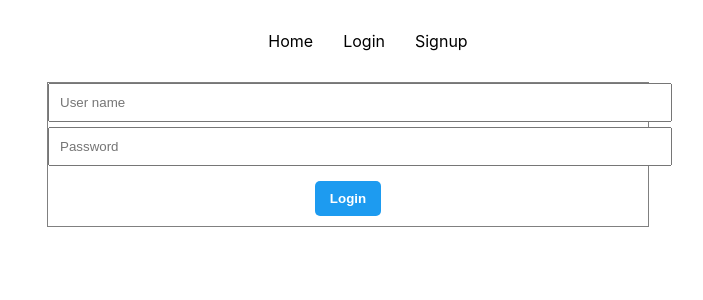
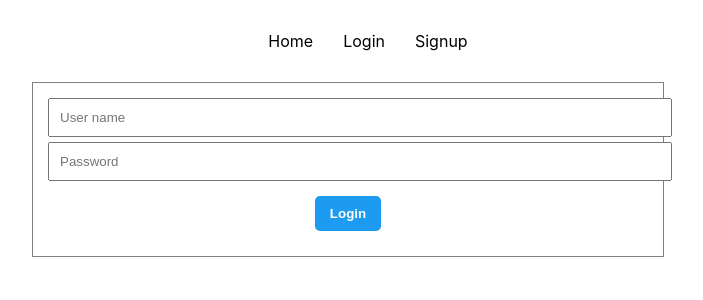
Before and after one commit to marekAren2/social-app, a React (Create React App) app: page /login in a window 1280 px wide. Shown: the top 300 px of the page, without its empty margins (292-995 px from the left). Built offline with nearby package versions, Linux system fonts and the light colour scheme.

Commit message:
8:07Cannot read propert of undef (reading 'value')

```diff
--- a/src/views/Login.css
+++ b/src/views/Login.css
@@ -4,7 +4,7 @@
     max-width: 600px;
     margin: auto;
     /* //ASK: ten padding off  .login form jeszcze gorzej */
-    /* padding: 15px; */
+    padding: 15px;
     /* ASK: nic nie dale */
     /* display: block; */
     /* //ASK: align-it...do dzialania potzrebuje display: flex: ?; */
--- a/src/views/Login.js
+++ b/src/views/Login.js
@@ -2,10 +2,17 @@ import { useState } from "react";
 import "./Login.css"
 
 const Login = () => {
+
+    // 5:14
   const [formData, setFormData] = useState({
     username: "",
     password: "",
   });
+
+  const handleInputChange = (e) => {
+    //7:46 brak .value
+    console.log(e.taget.value);
+  }
 
   // loginMessages, setLoginMess 23:49
   //axios
@@ -18,21 +25,28 @@ const Login = () => {
 
   return (
     <div className="login">
-      <form className="formLogin">
+      <form className="formLogin"
+    // moja inwencja daje blad
+    //   onChange={handleInputChange()}
+      >
         {/* //{}loginMessages */}
         <input
           type="text"
           className="username"
           placeholder="User name"
-          value={formData.username}
+        //6:13 wlasciwosc username: obiektu formData ustawiona przez setter w useState
+          //   value={formData.username}
           name="username"
+          onChange={handleInputChange}
         />
         <input
           type="password"
           className="password"
           placeholder="Password"
-          value={formData.password}
+        // 6:30 valu powinno byc odpowiadac stanowi stad
+          //   value={formData.password}
           name="password"
+          onChange={handleInputChange}
         />
         <button type="submit" className="btn btnSubmitLogin">
           {" "}
```
